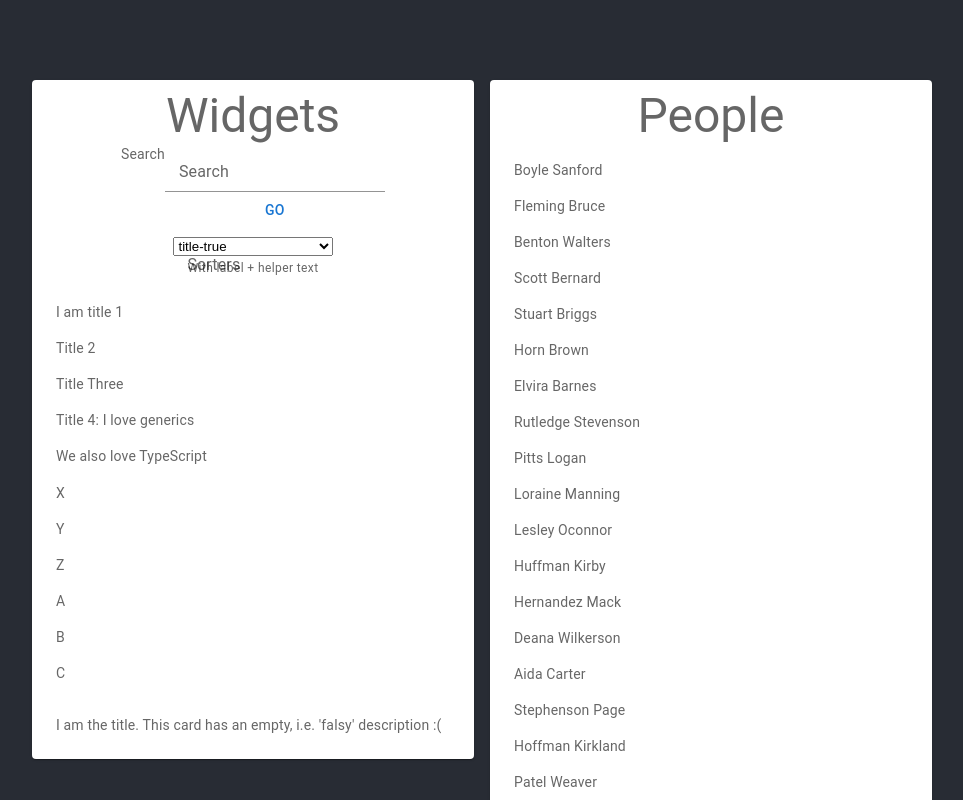
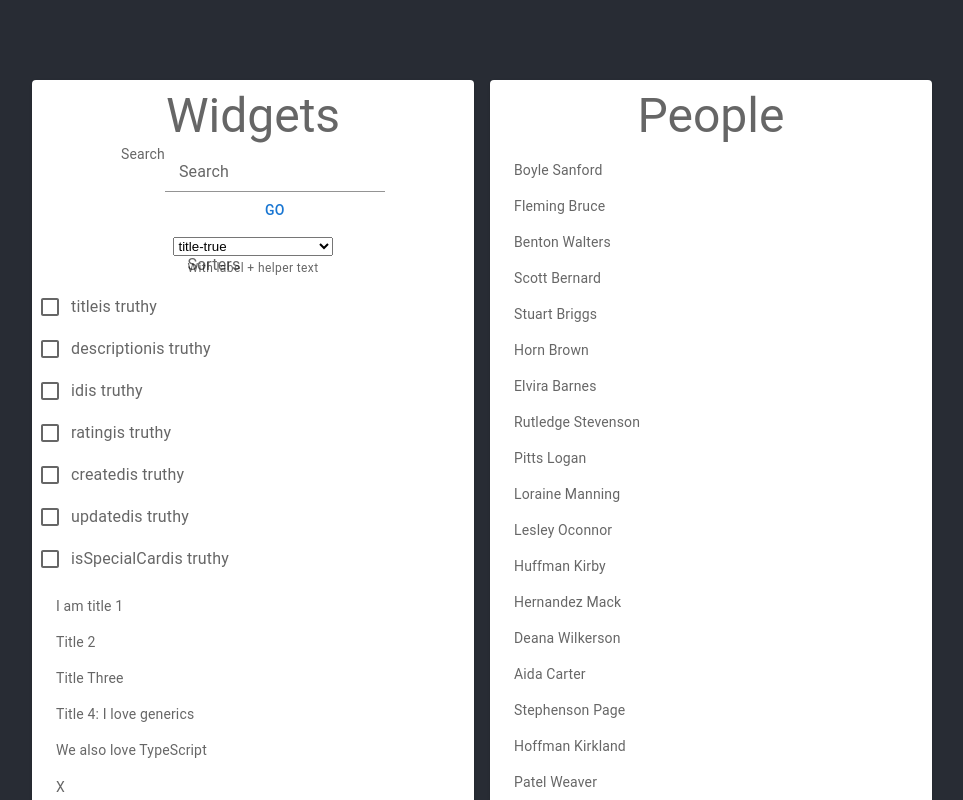
Before and after one commit to carlosavellar/tsx-generic-search, a React (Create React App) app: page / in a window 1280 px wide. Shown: the top 800 px of the page, without its empty margins (158-1121 px from the left). Built offline with nearby package versions, Linux system fonts and the light colour scheme.

Commit message:
Filter generic

```diff
--- a/src/App.tsx
+++ b/src/App.tsx
@@ -23,6 +23,8 @@ import { genericSearch } from "./utils/genericSearch";
 import { IProperty, IWidget, IPerson } from "./interfaces";
 import { genericSort } from "./utils/genericSort";
 import GenericSort from "./components/GenericSort";
+import { genericFilter } from "./utils/genericFilter";
+import { Filters } from "./components/Filters";
 
 console.clear();
 console.log(sortByFoo(sortedGenFoo), "genFoo");
@@ -40,6 +42,9 @@ function App() {
   const [widgetSortProperties, setWidgetSortProperties] = useState<
     IProperty<IWidget>
   >({ property: "title", isAscending: true });
+  const [widgetFilterProperties, setWidgetFilterProperties] = useState<
+    Array<keyof IWidget>
+  >([]);
   return (
     <div className="App">
       <header className="App-header">
@@ -55,12 +60,31 @@ function App() {
                     setWidgetSortProperties(property)
                   }
                 />
+                <Filters
+                  object={widgets[0]}
+                  properties={widgetFilterProperties}
+                  onChangeFilter={(property) => {
+                    widgetFilterProperties.includes(property)
+                      ? setWidgetFilterProperties([
+                          ...widgetFilterProperties.splice(
+                            widgetFilterProperties.indexOf(property)
+                          ),
+                        ])
+                      : setWidgetFilterProperties([
+                          ...widgetFilterProperties,
+                          property,
+                        ]);
+                  }}
+                />
                 <List>
                   {widgets
                     .filter((widget) =>
                       genericSearch(widget, ["title"], query, true)
                     )
                     .sort((a, b) => genericSort(a, b, widgetSortProperties))
+                    .filter((widget) =>
+                      genericFilter(widget, widgetFilterProperties)
+                    )
                     .map((widget) => {
                       return (
                         <ListItem key={widget.id}>{widget.title}</ListItem>
--- /dev/null
+++ b/src/components/Filters.tsx
@@ -0,0 +1,33 @@
+import { Checkbox, FormControlLabel, FormGroup } from "@mui/material";
+import React from "react";
+
+interface IFilters<T> {
+  object: T extends {} ? T : never;
+  properties: Array<keyof T>;
+  onChangeFilter: (property: keyof T) => void;
+}
+
+export const Filters = <T,>(props: IFilters<T>) => {
+  const { object, properties, onChangeFilter } = props;
+  return (
+    <FormGroup>
+      {Object.keys(object).map((key) => {
+        return (
+          <FormControlLabel
+            key={key}
+            value={key}
+            control={<Checkbox defaultChecked />}
+            label={`${key}is truthy`}
+            onChange={() => {
+              onChangeFilter(key as any);
+            }}
+            checked={properties.some((property) => {
+              console.log(property);
+              return property === key;
+            })}
+          />
+        );
+      })}
+    </FormGroup>
+  );
+};
--- /dev/null
+++ b/src/utils/genericFilter.ts
@@ -0,0 +1,8 @@
+export const genericFilter = <T>(
+  object: T,
+  filteredProperties: Array<keyof T>
+) => {
+  return filteredProperties.every((filterOProperty) => {
+    return object[filterOProperty] ? true : false;
+  });
+};
```
